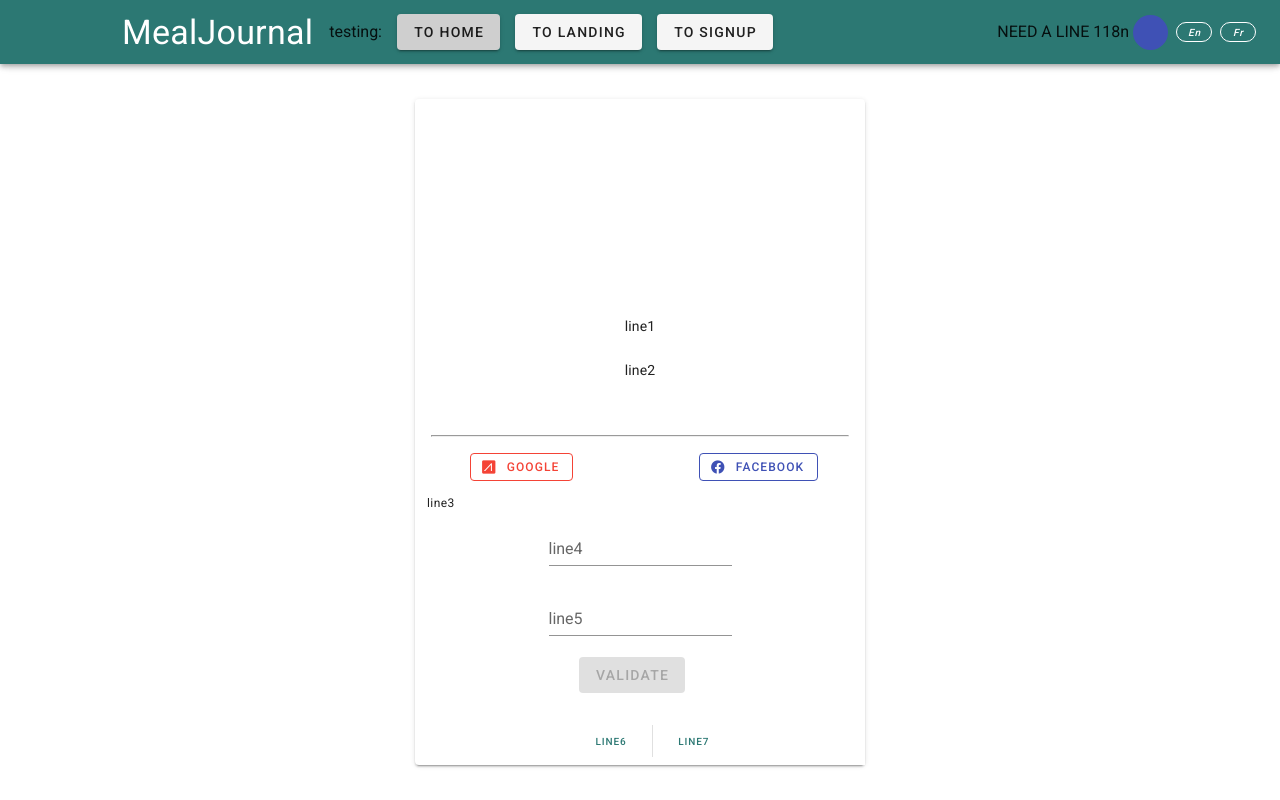
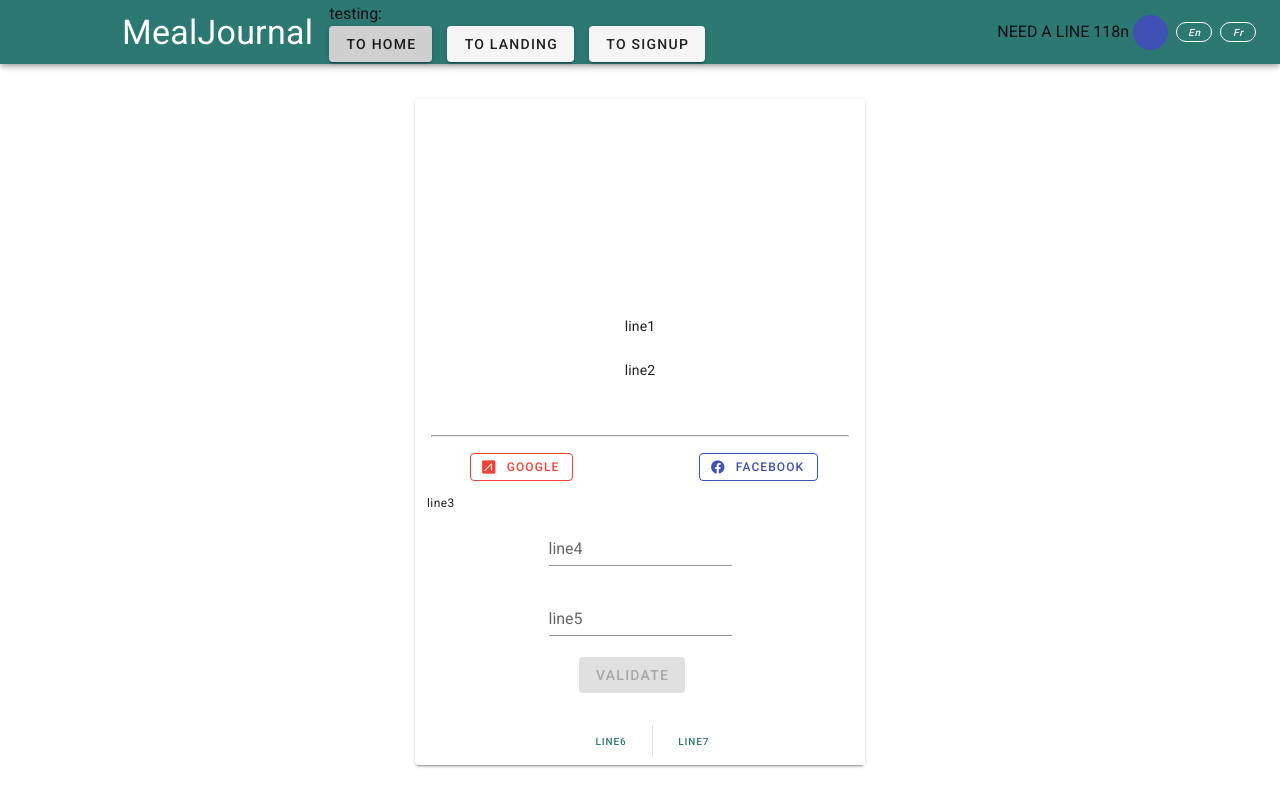
Before and after one commit to vincesavvy/mealjournal-router, a Vue app: page /landing in a window 1280 px wide. Built offline with nearby package versions, Linux system fonts and the light colour scheme; no server answers.

Commit message:
Made the navbar as a single component AND made it responsive.
Conditional:
if => Medium screens and up,
else => small screens

```diff
--- a/src/App.vue
+++ b/src/App.vue
@@ -1,59 +1,7 @@
 <template>
   <v-app light>
     <!-- APP BAR -->
-    <v-app-bar app color="primary">
-      <div class="d-flex align-center">
-        <v-avatar size="90">
-          <v-img
-            alt="Vuetify Logo"
-            class="shrink mr-2"
-            contain
-            src="@/assets/logo-2.png"
-          />
-        </v-avatar>
-        <v-card-title class="white--text display-1">MealJournal</v-card-title>
-        <div style="margin-right:15px">testing:</div>
-        <v-btn to="/" style="margin-right:15px">to home</v-btn>
-        <v-btn to="/Landing" style="margin-right:15px">to landing</v-btn>
-        <v-btn to="/signup" style="margin-right:15px">to signup</v-btn>
-      </div>
-
-      <v-spacer></v-spacer>
-      <div v-if="user" class="mr-2">
-        {{ user.name }}
-        <v-avatar color="indigo" size="35">
-          <v-img :src="user.photo" />
-        </v-avatar>
-      </div>
-
-      <div v-else class="mr-2">
-        NEED A LINE 118n
-        <v-avatar color="indigo" size="35">
-          <v-img src="@/assets/default-avatar.png" />
-        </v-avatar>
-      </div>
-
-      <!-- <v-img  src="@/assets/default-avatar.png" /> -->
-
-      <v-btn
-        rounded
-        outlined
-        x-small
-        color="white"
-        class="mr-2 font-italic text-capitalize"
-        @click="english"
-        >En</v-btn
-      >
-      <v-btn
-        rounded
-        outlined
-        x-small
-        color="white"
-        @click="french"
-        class="font-italic text-capitalize mr-2"
-        >fr</v-btn
-      >
-    </v-app-bar>
+    <Navbar />
     <!-- ROUTER INTEGRATION -->
     <v-content>
       <router-view />
@@ -62,7 +10,12 @@
 </template>
 
 <script>
+import Navbar from "@/components/Navbar.vue";
+
 export default {
+  components: {
+    Navbar
+  },
   name: "App",
   data() {
     return {
--- /dev/null
+++ b/src/components/Navbar.vue
@@ -0,0 +1,134 @@
+<template>
+  <div>
+    <!-- Large screens -->
+    <template v-if="$vuetify.breakpoint.mdAndUp">
+      <v-app-bar app color="primary">
+        <div class="d-flex align-center">
+          <v-avatar size="90">
+            <v-img
+              alt="Vuetify Logo"
+              class="shrink mr-2"
+              contain
+              src="@/assets/logo-2.png"
+            />
+          </v-avatar>
+          <v-card-title class="white--text display-1">MealJournal</v-card-title>
+          <div>
+            <div style="margin-right:15px">testing:</div>
+            <v-btn to="/" style="margin-right:15px">to home</v-btn>
+            <v-btn to="/Landing" style="margin-right:15px">to landing</v-btn>
+            <v-btn to="/signup" style="margin-right:15px">to signup</v-btn>
+          </div>
+        </div>
+
+        <v-spacer></v-spacer>
+        <div v-if="user" class="mr-2">
+          {{ user.name }}
+          <v-avatar color="indigo" size="35">
+            <v-img :src="user.photo" />
+          </v-avatar>
+        </div>
+
+        <div v-else class="mr-2">
+          NEED A LINE 118n
+          <v-avatar color="indigo" size="35">
+            <v-img src="@/assets/default-avatar.png" />
+          </v-avatar>
+        </div>
+
+        <!-- <v-img  src="@/assets/default-avatar.png" /> -->
+
+        <v-btn
+          rounded
+          outlined
+          x-small
+          color="white"
+          class="mr-2 font-italic text-capitalize"
+          @click="english"
+          >En</v-btn
+        >
+        <v-btn
+          rounded
+          outlined
+          x-small
+          color="white"
+          @click="french"
+          class="font-italic text-capitalize mr-2"
+          >fr</v-btn
+        >
+      </v-app-bar>
+    </template>
+
+    <!-- *** -->
+    <!-- Small screens -->
+    <!-- *** -->
+    <template v-else>
+      <v-app-bar app color="primary">
+        <div class="d-flex align-center">
+          <v-avatar size="90">
+            <v-img
+              alt="Meal Logo"
+              class="shrink mr-2"
+              contain
+              src="@/assets/logo-2.png"
+            />
+          </v-avatar>
+          <v-card-title class="white--text xs">MealJournal</v-card-title>
+        </div>
+
+        <v-spacer></v-spacer>
+
+        <!-- <v-img  src="@/assets/default-avatar.png" /> -->
+
+        <v-btn
+          rounded
+          outlined
+          x-small
+          color="white"
+          class="mr-2 font-italic text-capitalize"
+          @click="english"
+          >En</v-btn
+        >
+        <v-btn
+          rounded
+          outlined
+          x-small
+          color="white"
+          @click="french"
+          class="font-italic text-capitalize mr-2"
+          >fr</v-btn
+        >
+      </v-app-bar>
+    </template>
+  </div>
+</template>
+
+<script>
+export default {
+  name: "App",
+  data() {
+    return {
+      userLoggedIn: true,
+      userHasAvatar: false,
+      langs: ["en", "fr"]
+    };
+  },
+
+  methods: {
+    english() {
+      this.$i18n.locale = "en";
+    },
+    french() {
+      this.$i18n.locale = "fr";
+    }
+  },
+  created() {
+    this.$store.dispatch("getUserInfo");
+  },
+  computed: {
+    user() {
+      return this.$store.getters.profileInfo;
+    }
+  }
+};
+</script>
```
